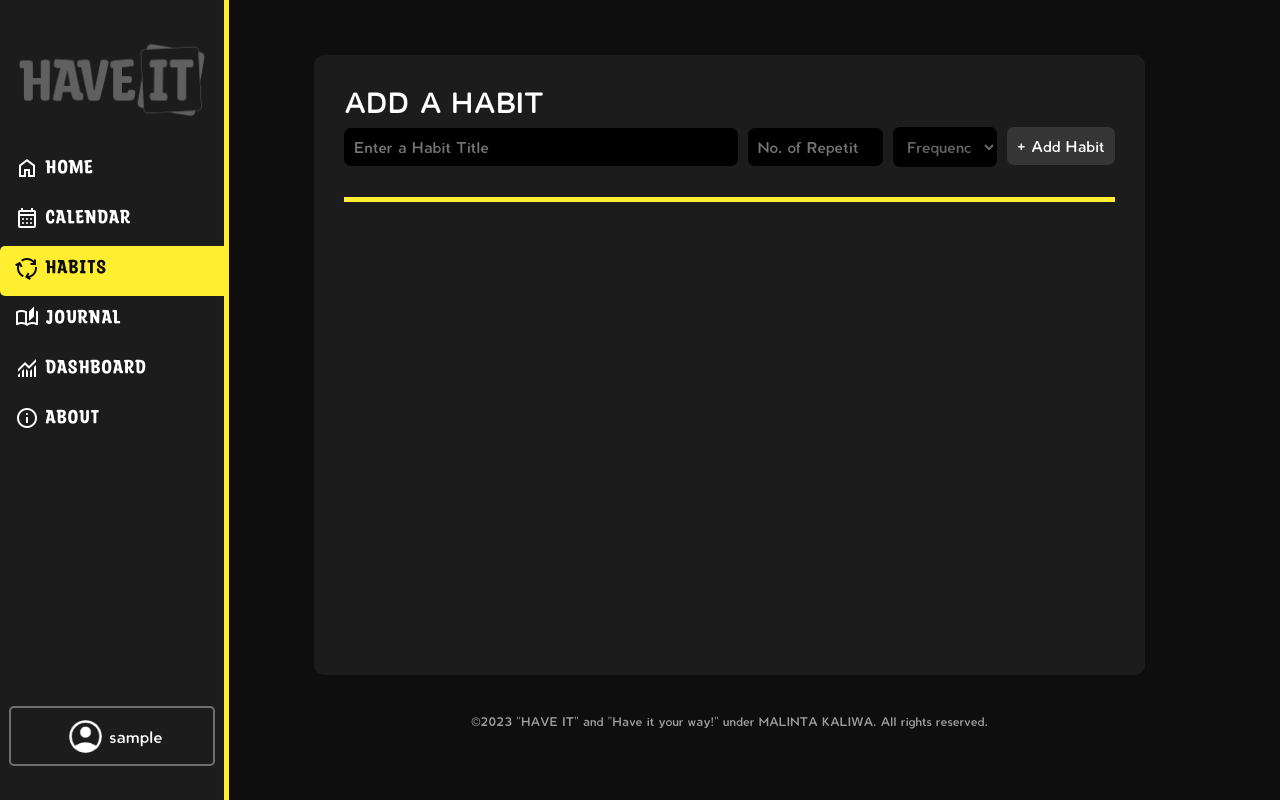
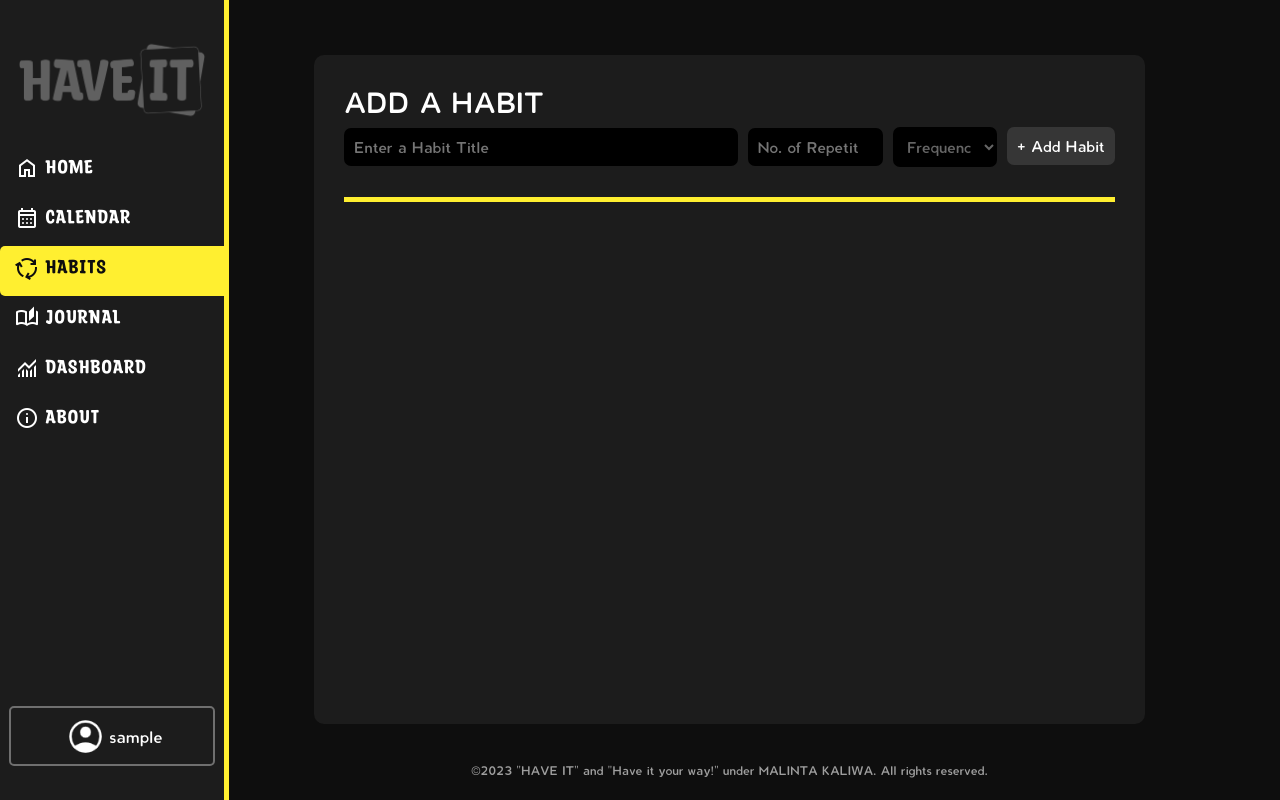
Before and after one commit to jabezjabez/Haveit-vanilla, a PHP site: page /habits.php in a window 1280 px wide. Run offline with PHP 8.4, Linux system fonts and the light colour scheme; the visitor is signed in with stand-in values (Sample User, id 1); data that the repository does not hold is empty.

Commit message:
kunting ayos
added css sa ilang parts

```diff
--- a/dboard.css
+++ b/dboard.css
@@ -174,7 +174,6 @@
   .contentSect {
     display: flex;
     flex-direction: column;
-    height: 100vh;
     width: 86vw;
     padding-left: 14vw;
   }
@@ -217,10 +216,6 @@
   a:visited {
   color: #fff;
   }
-
-
-
-
 
 
 
--- a/habits.css
+++ b/habits.css
@@ -256,9 +256,6 @@ color: #fff;
 
 
 
-
-
-
 .container {
     display: flex;
     flex-direction: column;
@@ -270,7 +267,7 @@ color: #fff;
     align-items: center;
     background-color: rgb(28, 28, 28);
     width: 70%;
-    height: 70%;
+    height: 100%;
     margin-top: 5%;
     border-radius: 10px;
 }
@@ -431,6 +428,7 @@ color: #fff;
     font-size: 15px;
     padding: 7px;
     margin: 5px;
+    margin-left: auto;
     outline: 0;
     border: 0;
     border-radius: 5px;
```
